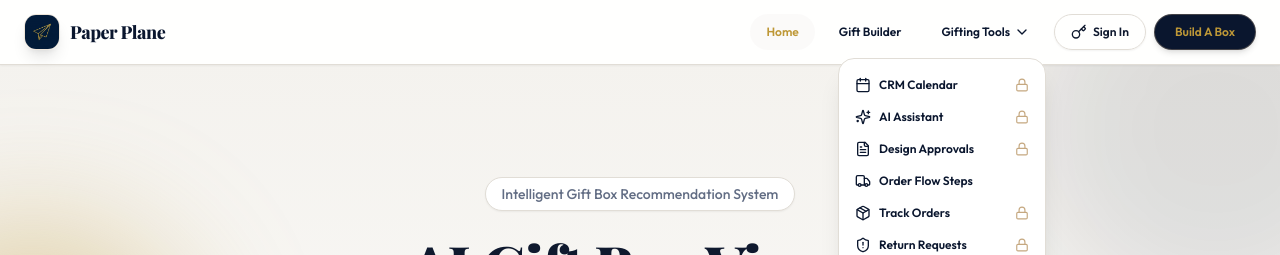
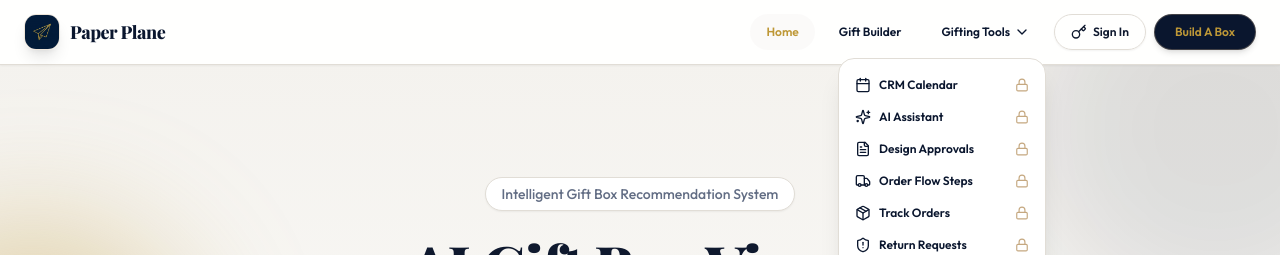
Before and after one commit to ashwitha623/ai_gift_box_visual_layout_suggester, a React (Vite) app: page / in a window 1280 px wide. Both pictures are taken after a click on the button "Gifting Tools". Shown: the top 255 px of the page. Built offline with nearby package versions, Linux system fonts and the light colour scheme; a web font is replaced by a local one.

Commit message:
feat: Protect Order Flow Steps (fulfillment route) in the Gifting Tools menu for guest users

```diff
--- a/src/components/Layout.jsx
+++ b/src/components/Layout.jsx
@@ -58,7 +58,8 @@ export default function Layout() {
     "/returns",
     "/notifications",
     "/layouts",
-    "/reports"
+    "/reports",
+    "/fulfillment"
   ];
 
   useEffect(() => {
@@ -186,14 +187,16 @@ export default function Layout() {
                     {!currentUser && <Lock className="w-3.5 h-3.5 text-[#C5A880]" />}
                   </button>
 
-                  {/* Order Flow Steps - Public */}
-                  <Link
-                    to="/fulfillment"
-                    onClick={() => setToolsOpen(false)}
-                    className="flex items-center gap-2 px-4 py-2 text-xs font-semibold text-primary hover:bg-secondary/50 hover:text-accent transition-all"
+                  {/* Order Flow Steps - Protected */}
+                  <button
+                    onClick={() => handleProtectedNavigate("/fulfillment")}
+                    className="w-full flex items-center justify-between px-4 py-2 text-xs font-semibold text-primary hover:bg-secondary/50 hover:text-accent text-left transition-all"
                   >
-                    <Truck className="w-4 h-4 text-primary" /> Order Flow Steps
-                  </Link>
+                    <span className="flex items-center gap-2">
+                      <Truck className="w-4 h-4 text-primary" /> Order Flow Steps
+                    </span>
+                    {!currentUser && <Lock className="w-3.5 h-3.5 text-[#C5A880]" />}
+                  </button>
 
                   {/* Track Orders - Protected */}
                   <button
```
